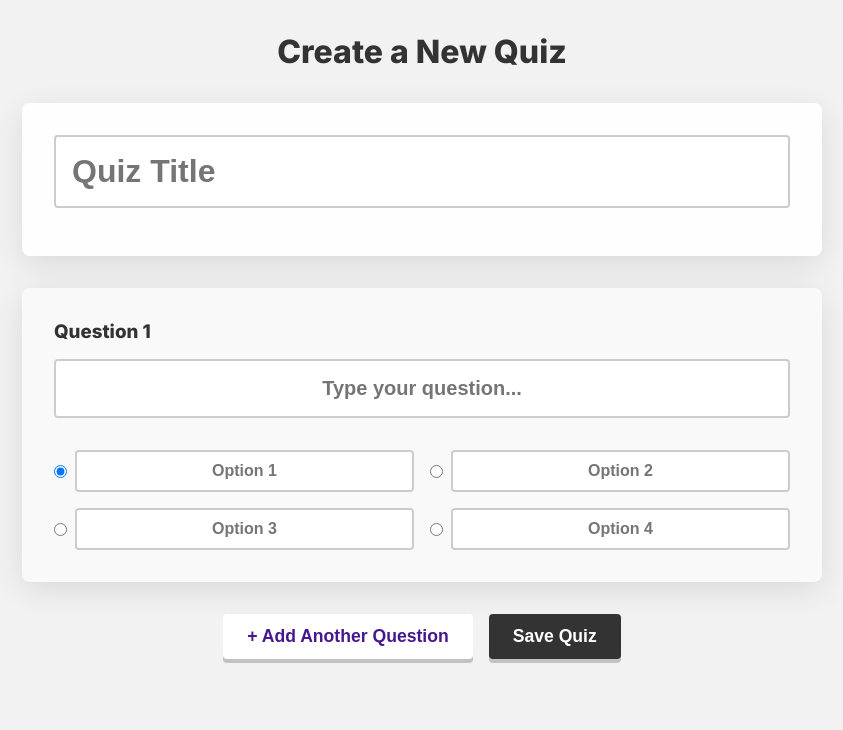
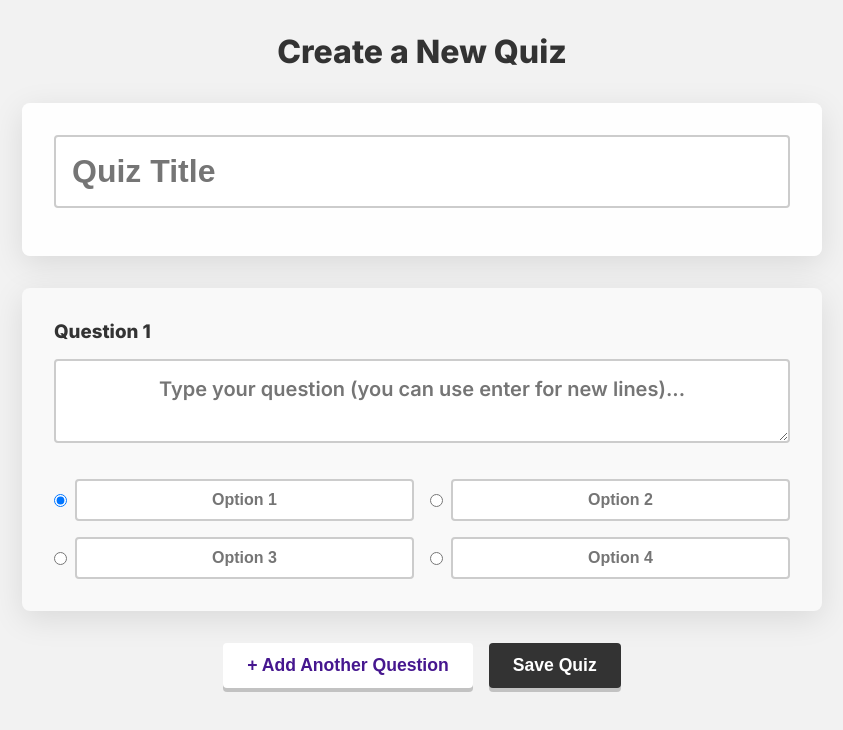
Before and after one commit to Sailajathota/Quizspark, a React app in the folder frontend/: page /create in a window 1280 px wide. Shown: the top 730 px of the page, without its empty margins (218-1061 px from the left). Built offline with nearby package versions, Linux system fonts and the light colour scheme; no server answers; the HTML template or start-up script is replaced by a standard one.

Commit message:
multiline question

```diff
--- a/frontend/src/index.css
+++ b/frontend/src/index.css
@@ -222,6 +222,7 @@ body {
   box-shadow: 0 4px 12px rgba(0, 0, 0, 0.05);
   width: 90%;
   max-width: 800px;
+  white-space: pre-wrap;
 }
 
 /* Animations */
--- a/frontend/src/views/CreateQuiz.jsx
+++ b/frontend/src/views/CreateQuiz.jsx
@@ -62,10 +62,11 @@ export default function CreateQuiz() {
           <div style={{ display: 'flex', justifyContent: 'space-between', alignItems: 'center', marginBottom: '1rem' }}>
             <h3>Question {qIndex + 1}</h3>
           </div>
-          <input
+          <textarea
             className="input-field"
-            placeholder="Type your question..."
+            placeholder="Type your question (you can use enter for new lines)..."
             value={q.text}
+            style={{ resize: 'vertical', minHeight: '80px', fontFamily: 'inherit' }}
             onChange={(e) => {
               const newQ = [...questions];
               newQ[qIndex].text = e.target.value;
--- a/frontend/src/views/PlayerView.jsx
+++ b/frontend/src/views/PlayerView.jsx
@@ -66,7 +66,7 @@ export default function PlayerView() {
   if (gameState === 'question' && question) {
     return (
       <div className="app-container" style={{ padding: '1rem' }}>
-        <div style={{ textAlign: 'center', marginBottom: '1rem', fontSize: '1.5rem', fontWeight: 800 }}>
+        <div style={{ textAlign: 'center', marginBottom: '1rem', fontSize: '1.5rem', fontWeight: 800, whiteSpace: 'pre-wrap' }}>
           {question.text || "Choose an answer"}
         </div>
         <div className="question-grid" style={{ flexGrow: 1 }}>
```
Also changed, not shown: 2 other files (tests, documents, lock files or other folders).
